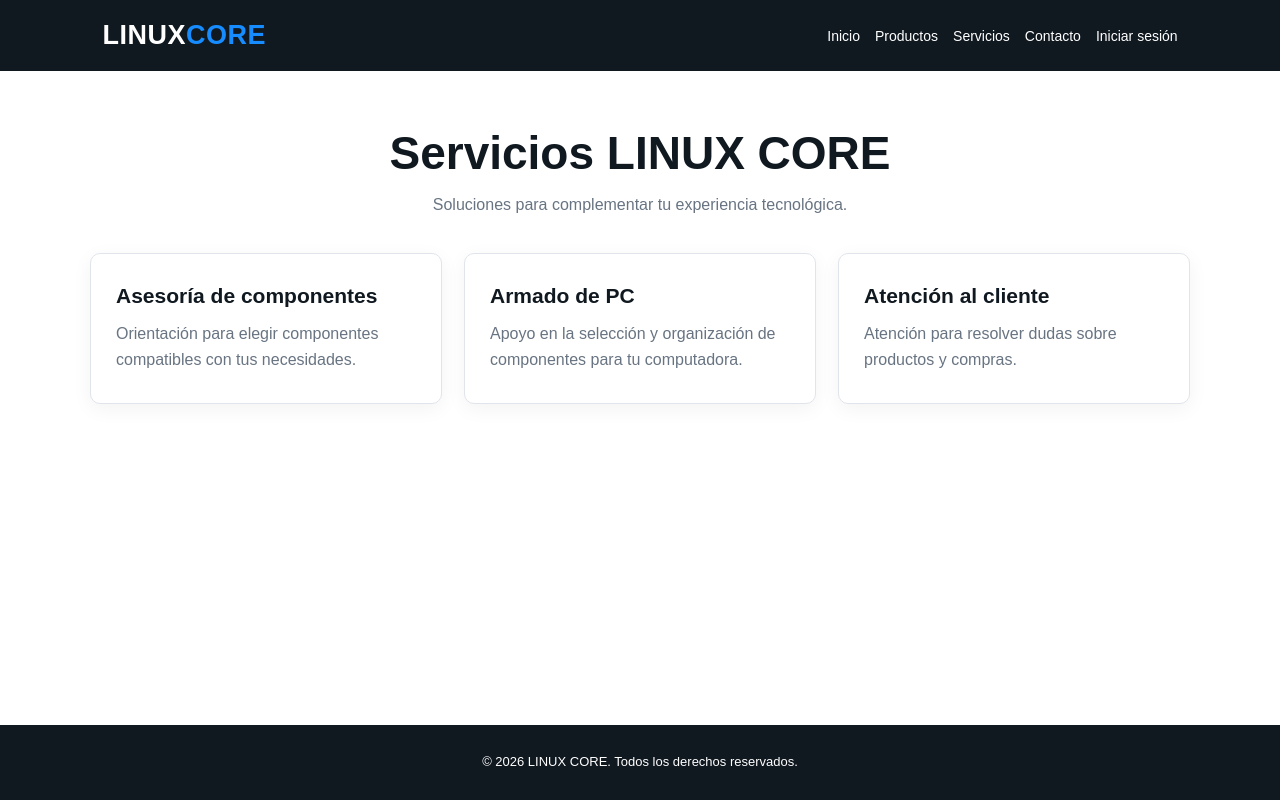
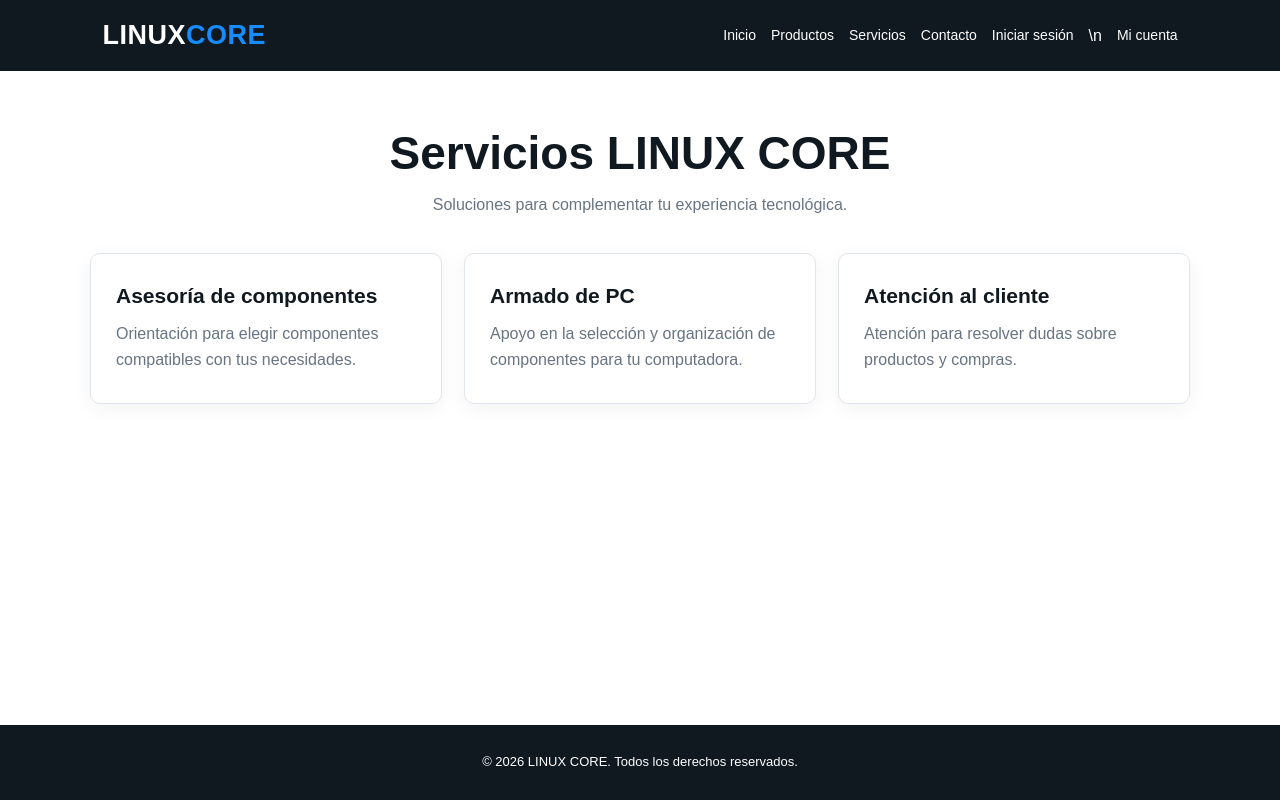
Before and after one commit to aaronmemertinez/LINUX_CORE, a plain HTML site: page LINUX_CORE/servicios.html in a window 1280 px wide. Drawn offline with Linux system fonts and the light colour scheme.

Commit message:
Add My Account navigation link

```diff
--- a/LINUX_CORE/servicios.html
+++ b/LINUX_CORE/servicios.html
@@ -14,7 +14,7 @@
 <nav class="acciones" aria-label="Menú principal">
 <a href="index.html">Inicio</a><a href="productos.html">Productos</a>
 <a href="servicios.html" aria-current="page">Servicios</a>
-<a href="contacto.html">Contacto</a><a href="login.html">Iniciar sesión</a>
+<a href="contacto.html">Contacto</a><a href="login.html">Iniciar sesión</a>\n            <a href="cuenta.html">Mi cuenta</a>
 </nav>
 </header>
 <!-- CONTENIDO PRINCIPAL: agrupa el título y el catálogo de servicios. -->
```
